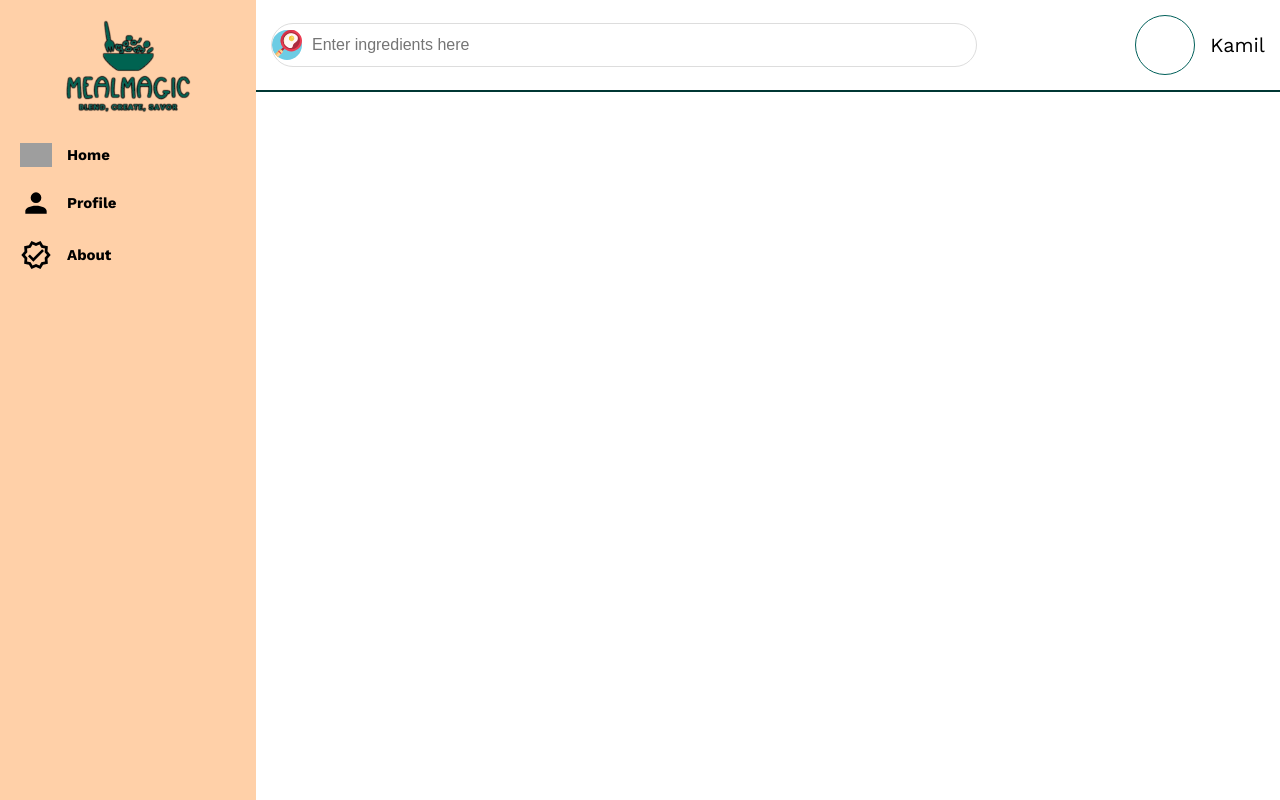
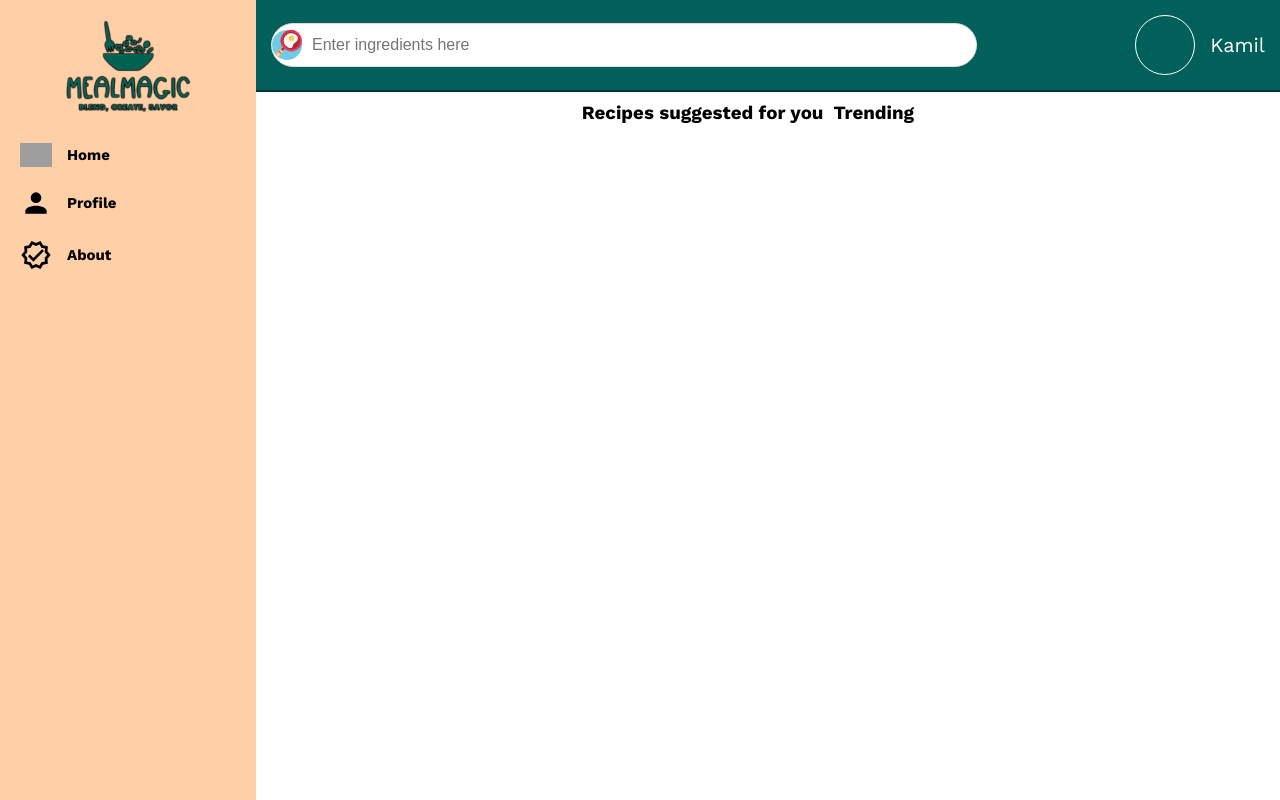
Before and after one commit to Kasy00/WDPAI-project, a PHP site: page /home in a window 1280 px wide. Run offline with PHP 8.4, Linux system fonts and the light colour scheme; grey boxes are pictures that could not be loaded.

Commit message:
Added more html and css for section

```diff
--- a/public/css/home-style.css
+++ b/public/css/home-style.css
@@ -1,7 +1,7 @@
 @import url('https://fonts.googleapis.com/css2?family=Work+Sans:ital,wght@0,100;0,300;0,400;0,500;0,700;1,400&display=swap');
 
 :root{
-    --primary: rgba(255, 133, 46, 0.644);
+    --primary: #ff852ea4;
     --secondary: #01605A;
     --accents: #FFD0A8;
     --input-red: #E21A4B;
@@ -82,6 +82,7 @@ a{
     border-bottom: 2px solid var(--font-primary);
     display: flex;
     align-items: center;
+    background-color: var(--secondary);
 }
 
 #search-bar{
@@ -96,10 +97,11 @@ a{
     padding: 12px 20px 12px 40px;
     border: 1px solid #ddd;
     margin-right: auto;
+    outline: none;
 }
 
 .avatar{
-    border: 1px solid var(--secondary);
+    border: 1px solid #fff;
     width: 6rem;
     height: 6rem;
     border-radius: 50%;
@@ -108,10 +110,18 @@ a{
 #user-name{
     margin-left: 1.5rem;
     font-size: 2rem;
+    color: #fff;
 }
-
 
 .logo{
     max-width: 8em;
     height: auto;
 }
+
+.section{
+    display: grid;
+    grid-template-columns: 2fr 1fr;
+    gap: 1rem;
+    padding: 1rem 2rem;
+    justify-self: center;
+}
--- a/public/views/home.php
+++ b/public/views/home.php
@@ -24,10 +24,10 @@
             </div>
             <div class="section">
                 <div class="recipes">
-
+                    <h3>Recipes suggested for you</h3>
                 </div>
                 <div class="trending">
-
+                    <h3>Trending</h3>
                 </div>
             </div>
         </div>
```
